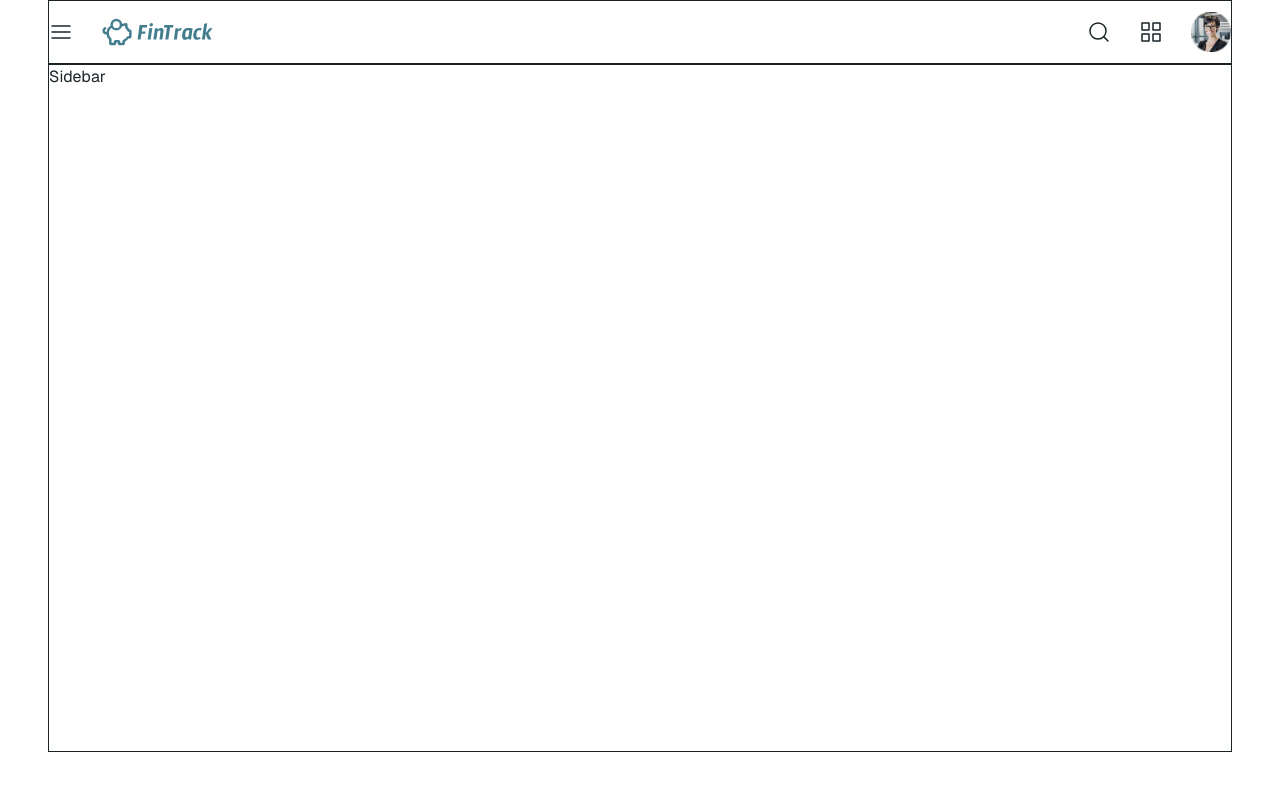
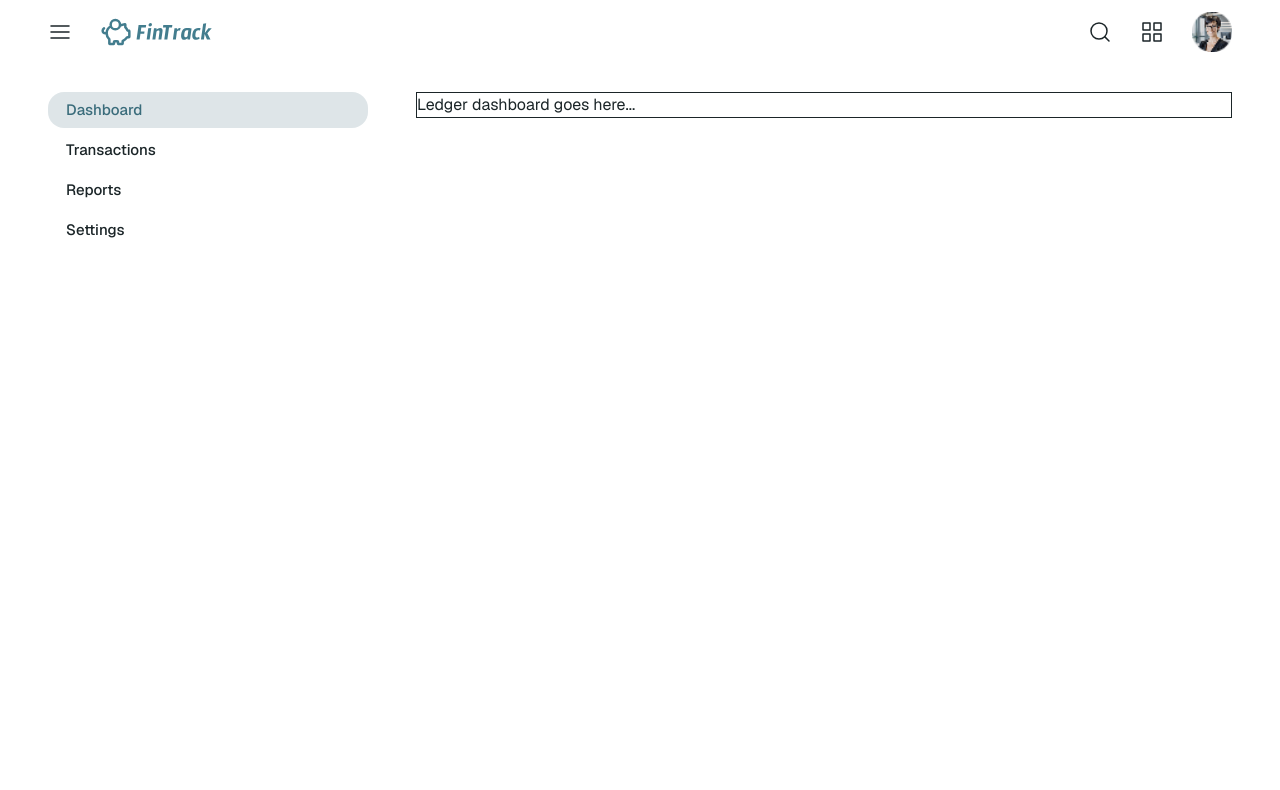
Before and after one commit to notRadioOpaque/fintrack, a Next.js app: page / in a window 1280 px wide. Shown: the top 790 px of the page. Built offline with nearby package versions, Linux system fonts and the light colour scheme.

Commit message:
feat: sidebar done, restructured layout

```diff
--- a/src/app/globals.css
+++ b/src/app/globals.css
@@ -6,12 +6,15 @@
 
   --button-bg: oklch(0.602 0.0722 220.46);
   --secondary-bg: oklch(0.4662 0.0544 220.23);
-  --secondary-foreground: oklch(0.5571 0.066 219.08);
+  --secondary-fg: oklch(0.5571 0.066 219.08);
 }
 
 @theme inline {
   --color-background: var(--background);
   --color-foreground: var(--foreground);
+  --color-button-bg: var(--button-bg);
+  --color-secondary-bg: var(--secondary-bg);
+  --color-secondary-fg: var(--secondary--fg);
   --font-sans: var(--font-geist-sans);
   --font-mono: var(--font-geist-mono);
 }
--- a/src/app/layout.tsx
+++ b/src/app/layout.tsx
@@ -1,6 +1,8 @@
 import type { Metadata } from "next";
 import { Geist, Geist_Mono } from "next/font/google";
 import "./globals.css";
+import Sidebar from "@/components/sidebar";
+import Header from "@/components/header";
 
 const geistSans = Geist({
   variable: "--font-geist-sans",
@@ -27,7 +29,15 @@ export default function RootLayout({
       <body
         className={`${geistSans.variable} ${geistMono.variable} antialiased`}
       >
-        {children}
+        <div className="font-sans flex gap-7 flex-col min-h-screen px-12 pb-12">
+          <Header />
+
+          <main className="flex gap-12 flex-1">
+            <Sidebar />
+
+            <section className="flex-1">{children}</section>
+          </main>
+        </div>
       </body>
     </html>
   );
--- a/src/app/page.tsx
+++ b/src/app/page.tsx
@@ -1,18 +1,3 @@
-import Header from "@/components/header";
-import Sidebar from "@/components/sidebar";
-
-export default function Home() {
-  return (
-    <div className="font-sans flex flex-col min-h-screen px-12 pb-12">
-      {/* TODO: header component goes here */}
-      <Header />
-
-      {/* TODO: main content goes here */}
-      <main className="flex flex-1 border">
-        <Sidebar />
-
-        <section></section>
-      </main>
-    </div>
-  );
+export default function DashBoard() {
+  return <div className="border w-full">Ledger dashboard goes here...</div>;
 }
--- /dev/null
+++ b/src/app/reports/page.tsx
@@ -0,0 +1,5 @@
+const page = () => {
+  return <div>Reports Page</div>;
+};
+
+export default page;
--- /dev/null
+++ b/src/app/settings/page.tsx
@@ -0,0 +1,5 @@
+const page = () => {
+  return <div>Settings Page</div>;
+};
+
+export default page;
--- /dev/null
+++ b/src/app/transactions/page.tsx
@@ -0,0 +1,5 @@
+const page = () => {
+  return <div>Transactions Page</div>;
+};
+
+export default page;
--- a/src/components/header.tsx
+++ b/src/components/header.tsx
@@ -29,7 +29,7 @@ const NAV_CTAS = [
 
 const Header = () => {
   return (
-    <header className="h-16 border flex items-center justify-between">
+    <header className="h-16 flex items-center justify-between">
       <div className="flex items-center gap-7 justify-between w-max">
         <button className="cursor-pointer">
           <Image src={menu_icon} alt="logo" width={24} height={24} />
--- a/src/components/sidebar.tsx
+++ b/src/components/sidebar.tsx
@@ -1,5 +1,41 @@
+"use client";
+
+import { NAV_ITEMS } from "@/lib/constants";
+import { capitalize } from "@/lib/utils";
+import Link from "next/link";
+import { usePathname } from "next/navigation";
+
 const Sidebar = () => {
-  return <div>Sidebar</div>;
+  const pathname = usePathname();
+
+  return (
+    <aside className="w-[320px] flex flex-col">
+      <nav role="navigation" aria-label="Sidebar navigation">
+        <ul className="space-y-1">
+          {NAV_ITEMS.map(({ title, href }) => {
+            const isActive =
+              href === "/" ? pathname === "/" : pathname.startsWith(`/${href}`);
+
+            return (
+              <li key={title}>
+                <Link
+                  href={href}
+                  aria-current={isActive ? "page" : undefined}
+                  className={`h-9 rounded-2xl flex items-center px-[18px] text-[15px] font-medium transition-colors ${
+                    isActive
+                      ? "bg-secondary-bg/16 text-[#3A6C7B]"
+                      : "hover:bg-gray-100"
+                  }`}
+                >
+                  {capitalize(title)}
+                </Link>
+              </li>
+            );
+          })}
+        </ul>
+      </nav>
+    </aside>
+  );
 };
 
 export default Sidebar;
--- a/src/lib/constants.ts
+++ b/src/lib/constants.ts
@@ -0,0 +1,18 @@
+export const NAV_ITEMS = [
+  {
+    title: "dashboard",
+    href: "/",
+  },
+  {
+    title: "transactions",
+    href: "transactions",
+  },
+  {
+    title: "reports",
+    href: "reports",
+  },
+  {
+    title: "settings",
+    href: "settings",
+  },
+];
--- a/src/lib/utils.ts
+++ b/src/lib/utils.ts
@@ -0,0 +1,4 @@
+export function capitalize(str: string): string {
+  if (!str) return "";
+  return str[0].toUpperCase() + str.slice(1).toLowerCase();
+}
```
